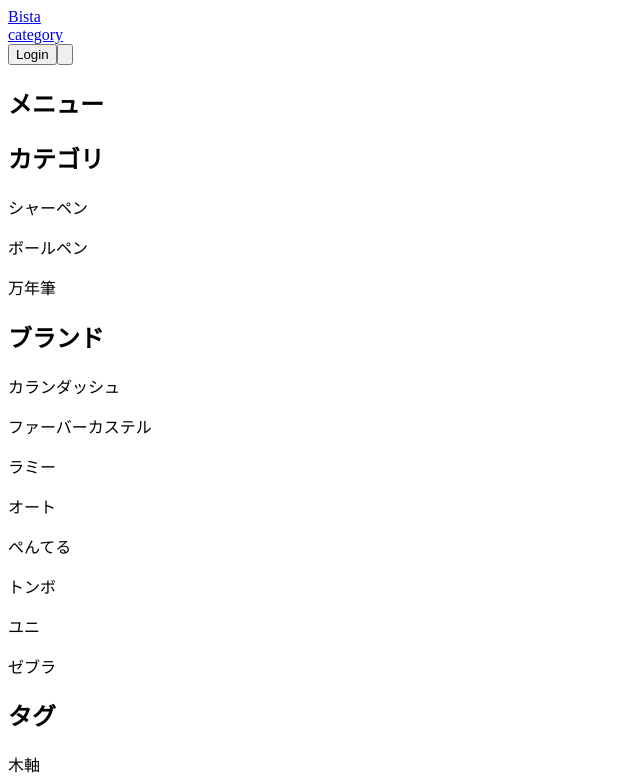
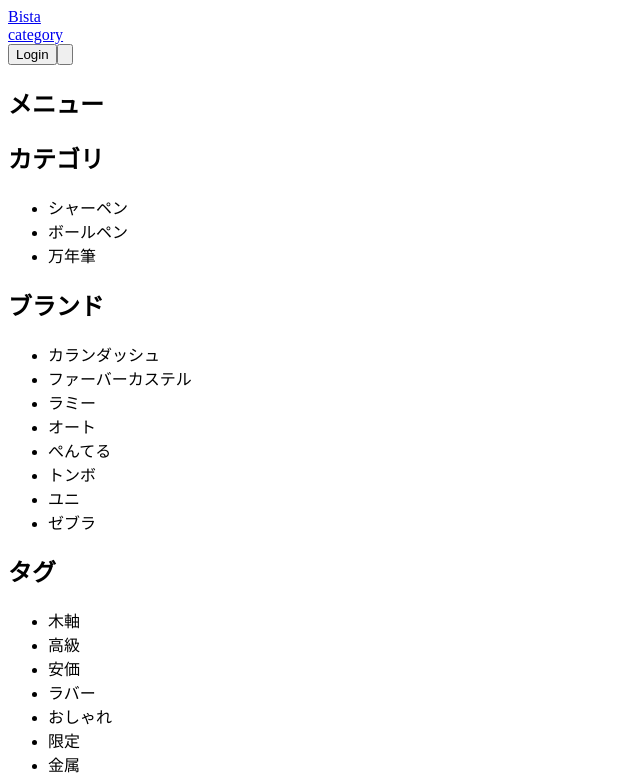
Before and after one commit to cota-eng/penand-by-next, a Next.js app: page / in a window 1280 px wide. Shown: the top 780 px of the page, without its empty margins (0-640 px from the left). Built offline with nearby package versions, Linux system fonts and the light colour scheme; no server answers.

Commit message:
added menu

```diff
--- a/components/SideBar.tsx
+++ b/components/SideBar.tsx
@@ -9,22 +9,51 @@ const SideBar: React.FC = () => {
       <h2 className="font-semibold mb-2 text-3xl leading-tight sm:leading-normal">
         メニュー
       </h2>
+      <div className="">
         <h2 className="font-semibold mb-2 mt-5 text-xl leading-tight sm:leading-normal">
           カテゴリ
         </h2>
+        <ul className="">
           {categories &&
             categories.map((category) => (
-          <p key={category.slug}>{category.name}</p>
+              <li
+                key={category.slug}
+                className="block p-1 text-gray-darker border-grey-lighter hover:border-purple-light hover:bg-gray-lighter border-r-4"
+              >
+                {category.name}
+              </li>
             ))}
+        </ul>
 
         <h2 className="font-semibold mb-2 mt-5 text-xl leading-tight sm:leading-normal">
           ブランド
         </h2>
-      {brands && brands.map((brand) => <p key={brand.slug}>{brand.name}</p>)}
+        <ul className="">
+          {brands &&
+            brands.map((brand) => (
+              <li
+                key={brand.slug}
+                className="block p-1 text-gray-darker border-grey-lighter hover:border-purple-light hover:bg-gray-lighter border-r-4"
+              >
+                {brand.name}
+              </li>
+            ))}
+        </ul>
         <h2 className="font-semibold mb-2 mt-5 text-xl leading-tight sm:leading-normal">
           タグ
         </h2>
-      {tags && tags.map((tag) => <p key={tag.slug}>{tag.name}</p>)}
+        <ul className="">
+          {tags &&
+            tags.map((tag) => (
+              <li
+                key={tag.slug}
+                className="block p-1 text-gray-darker border-grey-lighter hover:border-purple-light hover:bg-gray-lighter border-r-4"
+              >
+                {tag.name}
+              </li>
+            ))}
+        </ul>
+      </div>
     </aside>
   );
 };
```
Lines whose indentation alone changed are shown as unchanged.
